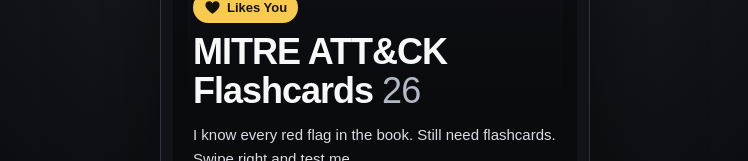
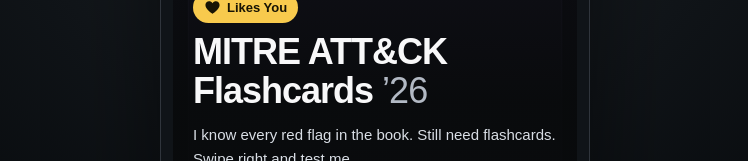
Before and after one commit to nrrb/bff-portfolio-swiper, a React (Vite) app: page / in a window 1280 px wide. Shown: the part 397-558 px from the top of the page, without its empty margins (265-1013 px from the left). Built offline with nearby package versions, Linux system fonts and the light colour scheme.

Commit message:
fix: prefix project years with an apostrophe

```diff
--- a/scripts/verify-ui.mjs
+++ b/scripts/verify-ui.mjs
@@ -40,7 +40,7 @@ try {
     await page.waitForURL('**/#home');
     assert.ok((await page.locator('#app-name').innerText()).includes(name));
     const project = projects.find(project => project.name === name);
-    assert.equal(await page.locator('#app-name .age').innerText(), project.firstCommitDate.slice(2, 4));
+    assert.equal(await page.locator('#app-name .age').innerText(), `’${project.firstCommitDate.slice(2, 4)}`);
     assert.equal(await page.locator('#view-home .profile-copy a').count(), 0);
     const website = page.locator('.actions .superlike');
     if (project.websiteUrl) {
--- a/src/App.jsx
+++ b/src/App.jsx
@@ -143,7 +143,7 @@ export default function App() {
             <AppArtwork app={app} />
             <div className="profile-copy">
               <span className="likes-you"><Icon name="heart" />{['like', 'superlike'].includes(reactions[app.id]) ? 'It’s a match' : 'Likes You'}</span>
-              <h1 id="app-name">{app.name} {app.year && <span className="age">{app.year.slice(-2)}</span>}</h1>
+              <h1 id="app-name">{app.name} {app.year && <span className="age">’{app.year.slice(-2)}</span>}</h1>
               <p className="app-description">{app.description}</p>
             </div>
           </article>
```
